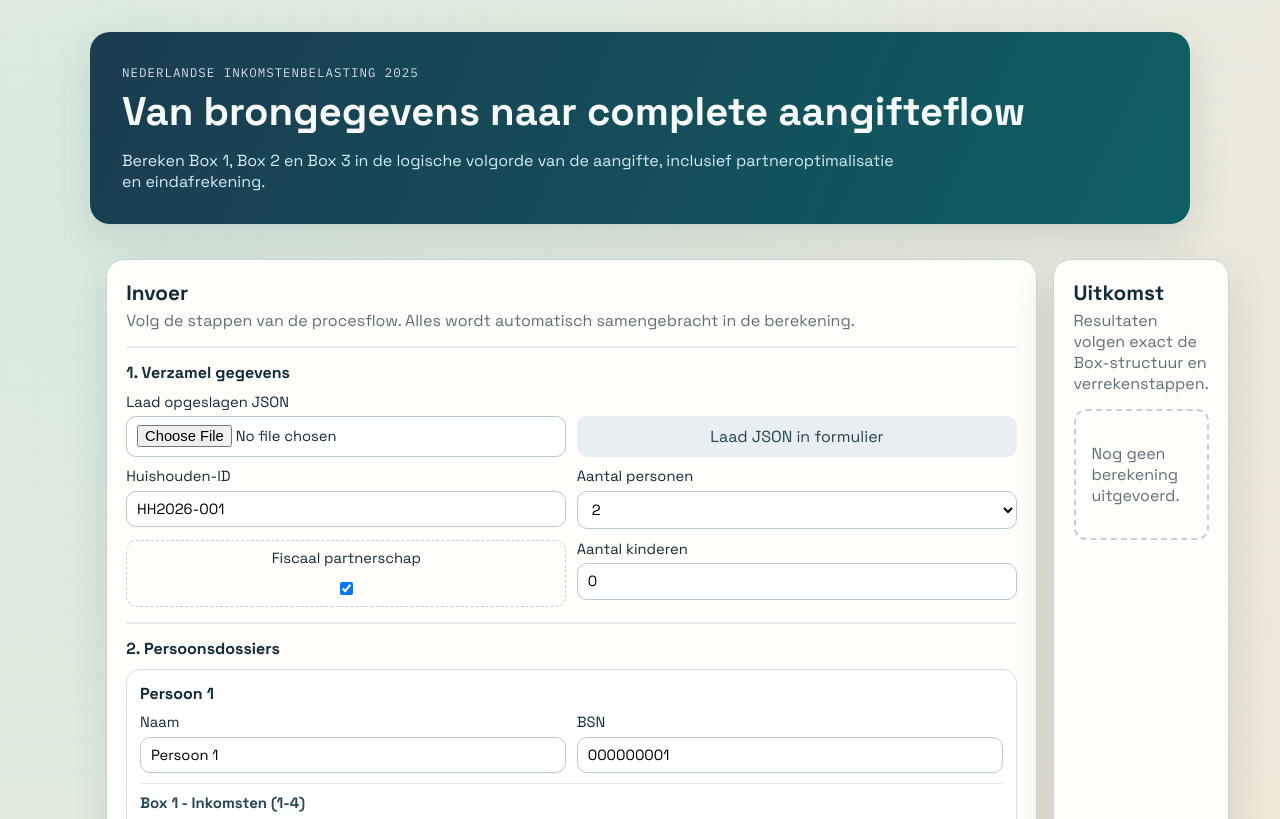
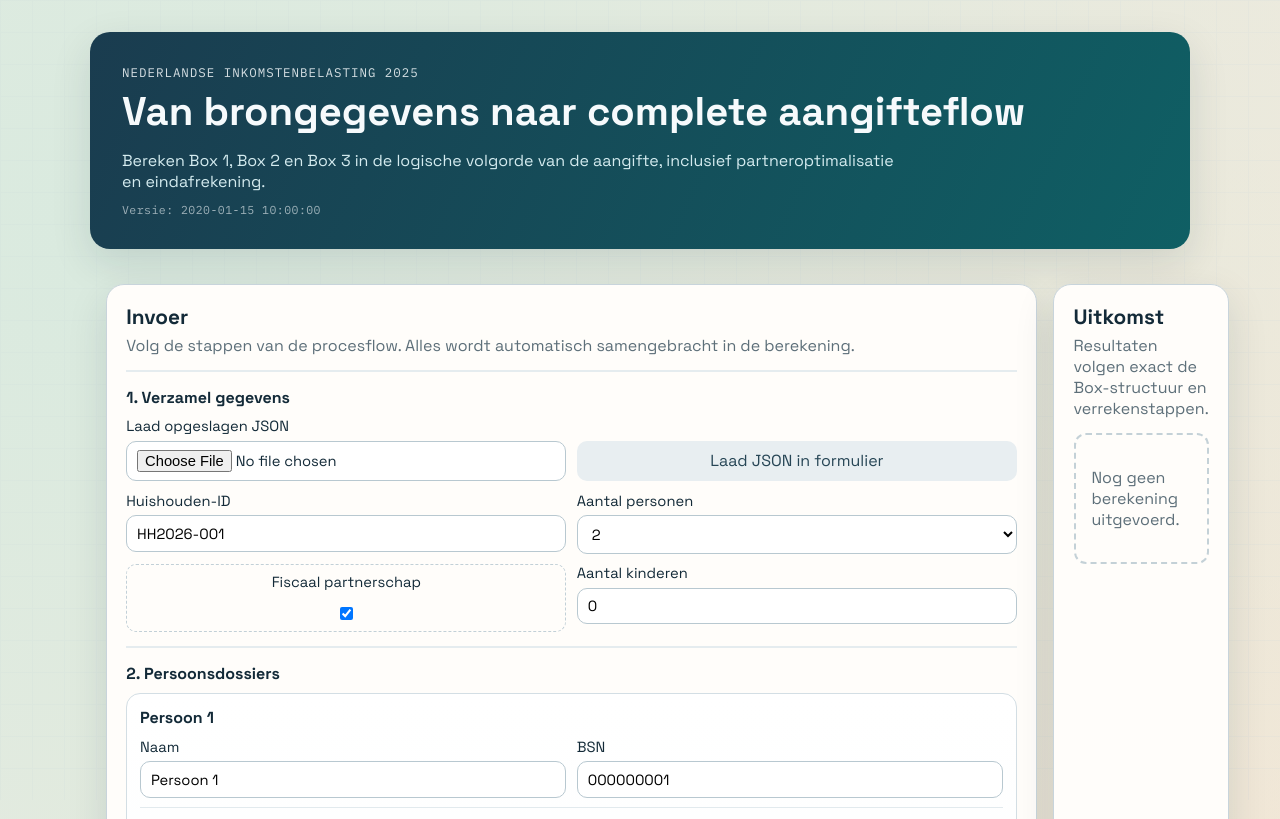
Before and after one commit to robdinges/dutch_tax, a Flask app: template templates/index.html in a window 1280 px wide. Shown: the top 819 px of the page. Run offline with Flask 3, Linux system fonts and the light colour scheme; the template is opened without the code that fills it: most values are stand-ins (such as "Sample title", 1, 10 or a date in 2020).

Commit message:
Add version timestamp (latest git commit) to webpage hero header
Co-authored-by: robdinges <32428682+robdinges@users.noreply.github.com>

```diff
--- a/app.py
+++ b/app.py
@@ -7,6 +7,7 @@ from decimal import Decimal, ROUND_CEILING, ROUND_FLOOR
 import json
 from pathlib import Path
 import re
+import subprocess
 
 from flask import Flask, jsonify, render_template, request
 
@@ -209,9 +210,25 @@ def settlement_result_type(net_settlement: Decimal) -> str:
     return "TE_BETALEN" if net_settlement > 0 else "TERUGGAAF"
 
 
+VERSION_TIMESTAMP_FORMAT = "%d-%m-%Y %H:%M"
+
+
 @app.route("/")
 def index():
-    return render_template("index.html")
+    try:
+        result = subprocess.run(
+            ["git", "log", "-1", "--format=%cd", f"--date=format:{VERSION_TIMESTAMP_FORMAT}"],
+            capture_output=True,
+            text=True,
+            cwd=Path(__file__).parent,
+        )
+        if result.returncode == 0 and result.stdout.strip():
+            version_timestamp = result.stdout.strip()
+        else:
+            version_timestamp = datetime.now().strftime(VERSION_TIMESTAMP_FORMAT)
+    except Exception:
+        version_timestamp = datetime.now().strftime(VERSION_TIMESTAMP_FORMAT)
+    return render_template("index.html", version_timestamp=version_timestamp)
 
 
 @app.route("/api/income-types")
--- a/static/style.css
+++ b/static/style.css
@@ -65,6 +65,14 @@ h1 {
     margin: 0;
     max-width: 76ch;
     color: #d4ebef;
+}
+
+.version-timestamp {
+    margin: 0.6rem 0 0;
+    font-family: "IBM Plex Mono", monospace;
+    font-size: 0.72rem;
+    opacity: 0.6;
+    letter-spacing: 0.04em;
 }
 
 .layout {
--- a/templates/index.html
+++ b/templates/index.html
@@ -16,6 +16,7 @@
             <p class="tag">Nederlandse inkomstenbelasting 2025</p>
             <h1>Van brongegevens naar complete aangifteflow</h1>
             <p class="subtitle">Bereken Box 1, Box 2 en Box 3 in de logische volgorde van de aangifte, inclusief partneroptimalisatie en eindafrekening.</p>
+            <p class="version-timestamp">Versie: {{ version_timestamp }}</p>
         </div>
     </header>
 
```
